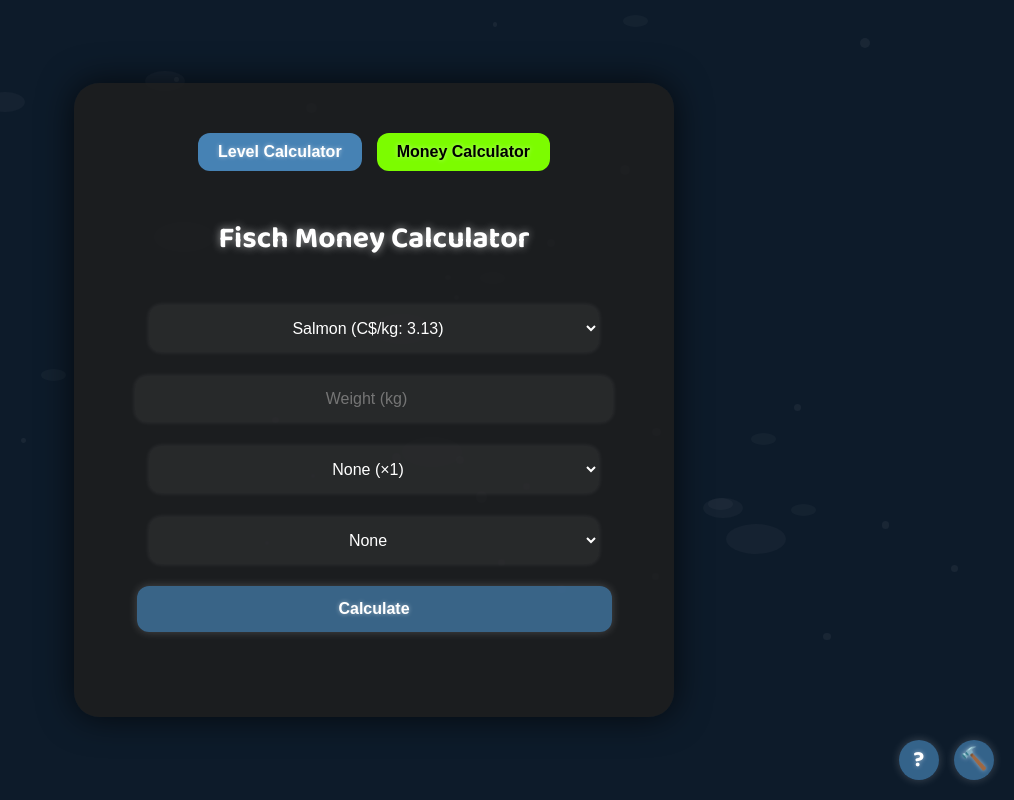
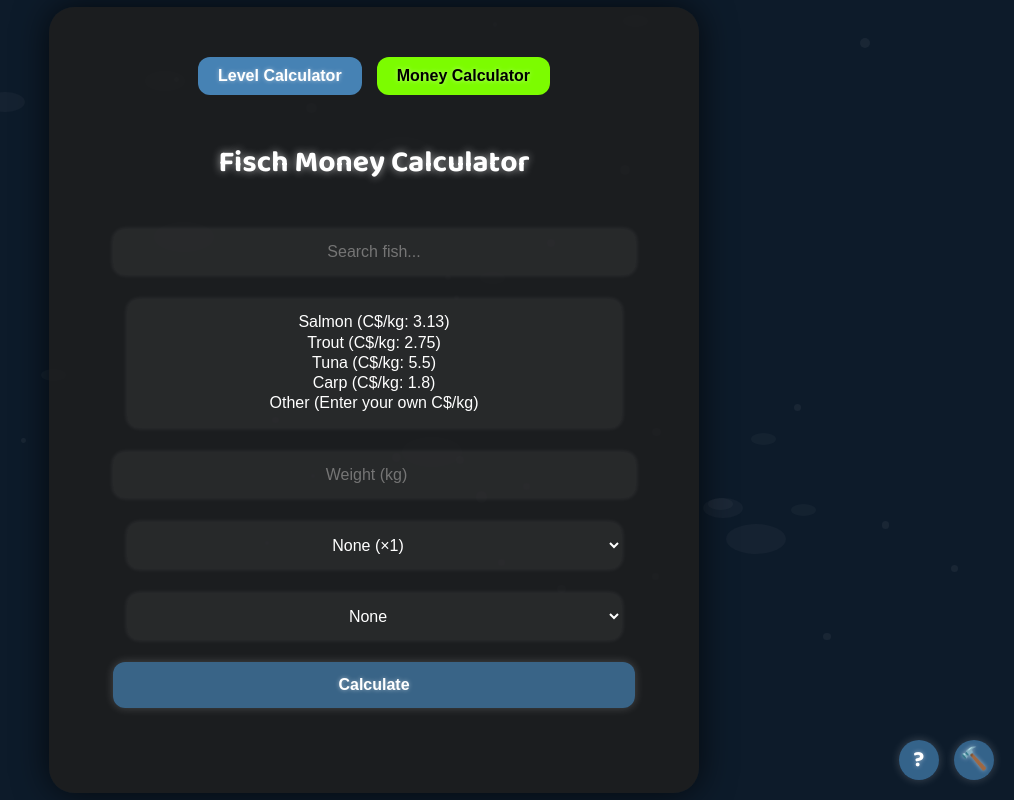
Before and after one commit to fadeeeeeeee/fisch-level-and-money, a plain HTML site: page index.html in a window 1280 px wide. Both pictures are taken after a click on the button "Money Calculator". Shown: the whole page, without its empty margins (266-1280 px from the left). Drawn offline with Linux system fonts and the light colour scheme.

Commit message:
Update index.html

```diff
--- a/index.html
+++ b/index.html
@@ -17,7 +17,6 @@
             align-items: center;
         }
 
-        /* Background container */
         .fish-background {
             position: absolute;
             width: 100%;
@@ -25,21 +24,19 @@
             z-index: 0;
         }
 
-        /* Fish & bubbles */
         .fish { position: absolute; border-radius: 50%; background: rgba(255,255,255,0.03);}
         .fish.small { width: 25px; height: 12px; }
         .fish.medium { width: 40px; height: 20px; }
         .fish.large { width: 60px; height: 30px; }
         .bubble { position: absolute; border-radius: 50%; background: rgba(255,255,255,0.05); }
 
-        /* Container for calculators */
         .container {
             position: relative;
             z-index: 10;
             background: rgba(30,30,30,0.85);
             padding: 50px 50px 60px 50px;
             border-radius: 25px;
-            width: 500px;
+            width: 550px;
             text-align: center;
             box-shadow: 0 0 35px rgba(0,0,0,0.7);
             display: flex;
@@ -99,7 +96,6 @@
                 0 0 20px rgba(255,255,255,0.2);
         }
 
-        /* Toggle buttons */
         .toggle-container {
             display: flex;
             justify-content: center;
@@ -124,7 +120,6 @@
         .money-btn { background: #28a745; }
         .money-btn.active { background: #7cfc00; color: #000; }
 
-        /* Bottom-right corner buttons */
         .corner-buttons {
             position: fixed;
             bottom: 20px;
@@ -200,7 +195,9 @@
         <!-- Money Calculator -->
         <div id="moneyCalc" style="display:none;">
             <h2>Fisch Money Calculator</h2>
-            <select id="fishSelect"></select>
+            <input type="text" id="fishSearch" placeholder="Search fish..." oninput="filterFish()">
+            <select id="fishSelect" size="5"></select>
+            <input type="number" id="customFishValue" placeholder="Enter C$/kg" style="display:none;">
             <input type="number" id="fishWeight" placeholder="Weight (kg)" min="1">
             <select id="mutationSelect"></select>
             <select id="attributeSelect">
@@ -236,7 +233,7 @@
     </div>
 
     <script>
-        // ---------- Level Calculator ----------
+        // Level Calculator
         function xpRequired(level) {
             if(level < 1001) return 190*level;
             let multiplier = Math.pow(2, Math.floor((level-1001)/500)+1);
@@ -257,7 +254,7 @@
             document.getElementById("levelResult").innerText = "Final Level: " + level;
         }
 
-        // ---------- Toggle Calculators ----------
+        // Toggle Calculators
         function showCalculator(calc) {
             document.getElementById('levelCalc').style.display = calc==='level'?'block':'none';
             document.getElementById('moneyCalc').style.display = calc==='money'?'block':'none';
@@ -265,47 +262,62 @@
             document.querySelector('.money-btn').classList.toggle('active', calc==='money');
         }
 
-        // ---------- Money Calculator ----------
-        // Sample fish list with base value (C$/kg) from official wiki
+        // Fish and Mutation data
         const fishList = [
-            {name:'Salmon', value:3.13},
-            {name:'Trout', value:2.75},
-            {name:'Tuna', value:5.5},
-            {name:'Carp', value:1.8},
-            {name:'Catfish', value:2.2},
-            {name:'Bass', value:2.5},
-            {name:'Giant Squid', value:10},
-            {name:'Shark', value:20},
-            {name:'Clownfish', value:4},
-            {name:'Goldfish', value:2}
-            // Add more fish here from official wiki as needed
+            {name:'Salmon', value:3.13}, {name:'Trout', value:2.75}, {name:'Tuna', value:5.5}, {name:'Carp', value:1.8},
+            // Add ALL remaining fishes from official wiki here
         ];
 
         const mutationList = [
-            {name:'None', multiplier:1},
-            {name:'Puritas', multiplier:17},
-            {name:'Umbra', multiplier:15},
-            {name:'Sacratus', multiplier:12.7},
-            {name:'Chaotic', multiplier:12},
-            {name:'Blessed', multiplier:10},
-            {name:'Mythical', multiplier:4.5},
-            {name:'Abyssal', multiplier:3.5},
-            {name:'Sanguine', multiplier:8},
-            {name:'Electric Shock', multiplier:3.5},
-            {name:'Heavenly', multiplier:6},
-            {name:'Crystalized', multiplier:3},
-            {name:'Solarblaze', multiplier:2.5},
-            {name:'Wrath', multiplier:6}
+            {name:'None', multiplier:1}, {name:'Puritas', multiplier:17}, {name:'Umbra', multiplier:15},
+            {name:'Sacratus', multiplier:12.7}, {name:'Chaotic', multiplier:12}, {name:'Blessed', multiplier:10},
+            {name:'Mythical', multiplier:4.5}, {name:'Abyssal', multiplier:3.5}, {name:'Sanguine', multiplier:8},
+            {name:'Electric Shock', multiplier:3.5}, {name:'Heavenly', multiplier:6}, {name:'Crystalized', multiplier:3},
+            {name:'Solarblaze', multiplier:2.5}, {name:'Wrath', multiplier:6}
         ];
 
         const fishSelect = document.getElementById('fishSelect');
-        fishList.forEach(f=>{
-            let opt = document.createElement('option');
-            opt.value = f.value;
-            opt.innerText = f.name + " (C$/kg: "+f.value+")";
-            fishSelect.appendChild(opt);
+        const fishSearch = document.getElementById('fishSearch');
+
+        function populateFish(){
+            fishSelect.innerHTML = '';
+            fishList.forEach(f=>{
+                let opt = document.createElement('option');
+                opt.value = f.value;
+                opt.innerText = f.name + " (C$/kg: "+f.value+")";
+                fishSelect.appendChild(opt);
+            });
+            let other = document.createElement('option');
+            other.value = 'other';
+            other.innerText = 'Other (Enter your own C$/kg)';
+            fishSelect.appendChild(other);
+        }
+        populateFish();
+
+        // Searchable dropdown
+        function filterFish(){
+            let filter = fishSearch.value.toLowerCase();
+            fishSelect.innerHTML = '';
+            fishList.forEach(f=>{
+                if(f.name.toLowerCase().includes(filter)){
+                    let opt = document.createElement('option');
+                    opt.value = f.value;
+                    opt.innerText = f.name + " (C$/kg: "+f.value+")";
+                    fishSelect.appendChild(opt);
+                }
+            });
+            let other = document.createElement('option');
+            other.value = 'other';
+            other.innerText = 'Other (Enter your own C$/kg)';
+            fishSelect.appendChild(other);
+        }
+
+        // Show/hide custom value
+        fishSelect.addEventListener('change', ()=>{
+            document.getElementById('customFishValue').style.display = fishSelect.value==='other'?'block':'none';
         });
 
+        // Populate mutations
         const mutationSelect = document.getElementById('mutationSelect');
         mutationList.forEach(m=>{
             let opt = document.createElement('option');
@@ -315,18 +327,21 @@
         });
 
         function calculateMoney(){
-            let fishValue = parseFloat(fishSelect.value);
+            let fishValue = fishSelect.value==='other'?parseFloat(document.getElementById('customFishValue').value):parseFloat(fishSelect.value);
             let weight = parseFloat(document.getElementById('fishWeight').value);
             let mutation = parseFloat(mutationSelect.value);
             let attribute = parseFloat(document.getElementById('attributeSelect').value);
 
-            if(!weight || weight<=0){document.getElementById('moneyResult').innerText='Invalid weight.'; return;}
+            if(!fishValue || fishValue<=0 || !weight || weight<=0){
+                document.getElementById('moneyResult').innerText='Invalid input.';
+                return;
+            }
 
             let total = fishValue * weight * mutation * attribute;
             document.getElementById('moneyResult').innerText = "Total C$: " + total.toLocaleString();
         }
 
-        // ---------- Fish/Bubbles Background ----------
+        // Fish/Bubbles Background
         const fishContainer = document.getElementById('bg');
         const fishCount = 15;
         for(let i=0;i<fishCount;i++){
@@ -347,6 +362,7 @@
             bubble.style.left = Math.random()*100 + '%';
             fishContainer.appendChild(bubble);
         }
+
     </script>
 </body>
 </html>
```
